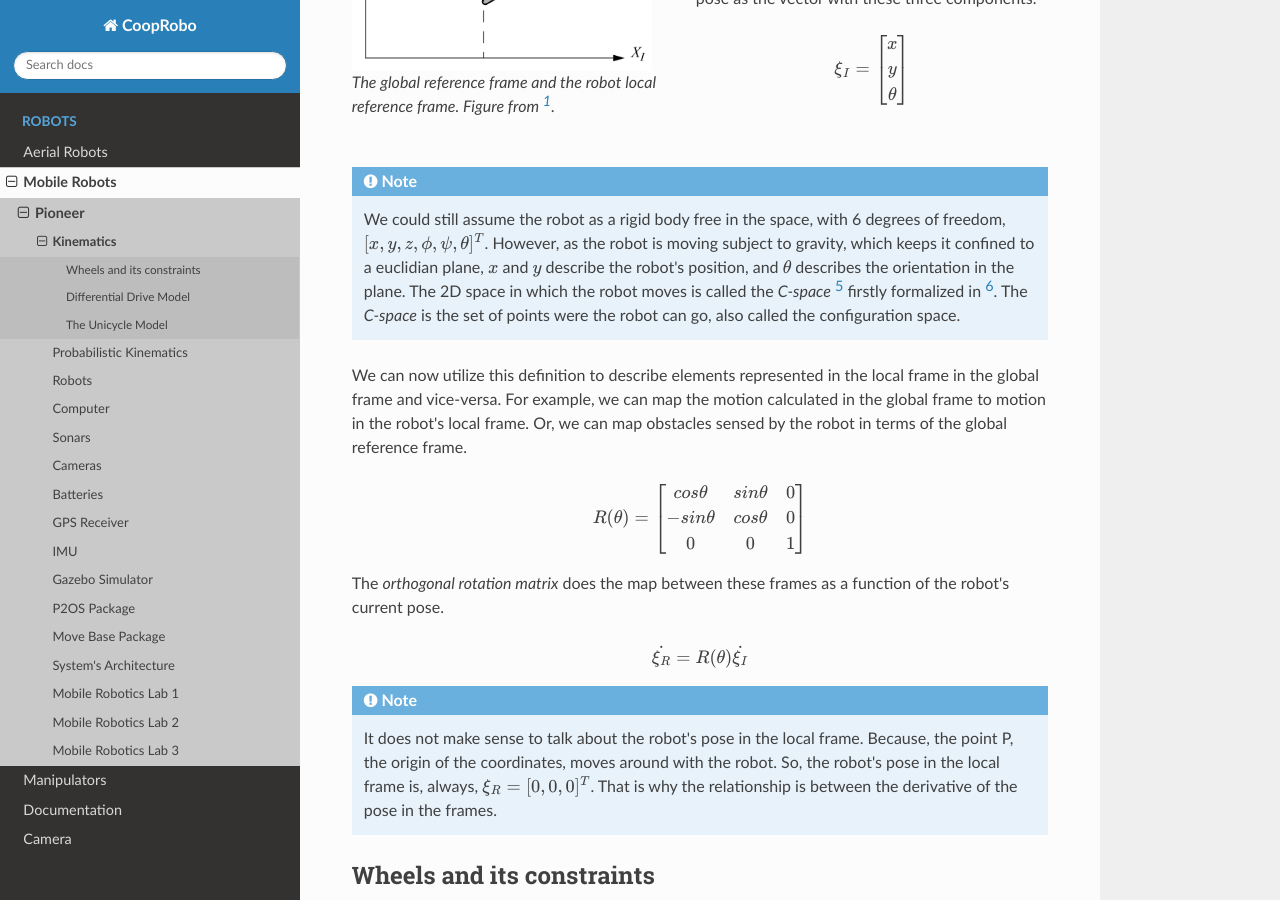
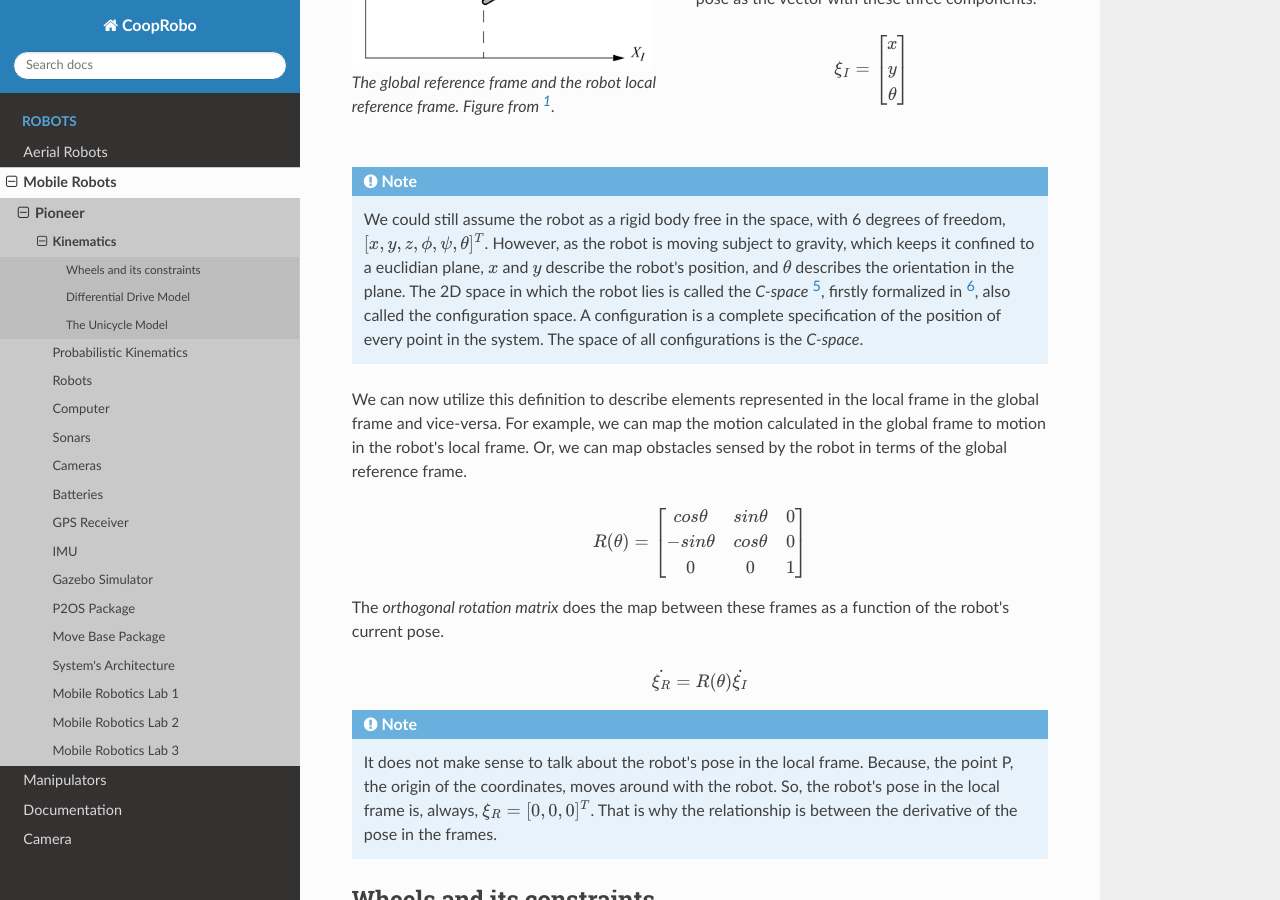
Before and after one commit to lara-unb/CoopRobo, a Sphinx documentation site: the page built from docs/source/mobile/pioneer/model/kinematics.rst, in a window 1280 px wide and 900 px high, scrolled down 1165 px. Built offline with Sphinx 7.4.7 and the Read the Docs theme 2.0.0, drawn with Linux system fonts in a browser that asks for light colours; pages that are not in the unit, such as notebooks, are missing from menus.

Commit message:
fix text

```diff
--- a/docs/source/mobile/pioneer/model/kinematics.rst
+++ b/docs/source/mobile/pioneer/model/kinematics.rst
@@ -53,8 +53,9 @@ Thus, we represent the robot's pose as the vector with these three components.
 .. note::
   We could still assume the robot as a rigid body free in the space, with 6 degrees of freedom, :math:`[x, y, z, \phi, \psi, \theta]^T`.
   However, as the robot is moving subject to gravity, which keeps it confined to a euclidian plane, :math:`x` and :math:`y` describe the robot's position, and :math:`\theta` describes the orientation in the plane.
-  The 2D space in which the robot moves is called the *C-space* [5]_ firstly formalized in [6]_.
-  The *C-space* is the set of points were the robot can go, also called the configuration space.
+  The 2D space in which the robot lies is called the *C-space* [5]_, firstly formalized in [6]_, also called the configuration space.
+  A configuration is a complete specification of the position of every point in the system.
+  The space of all configurations is the *C-space*.
 
 We can now utilize this definition to describe elements represented in the local frame in the global frame and vice-versa.
 For example, we can map the motion calculated in the global frame to motion in the robot's local frame.
```
